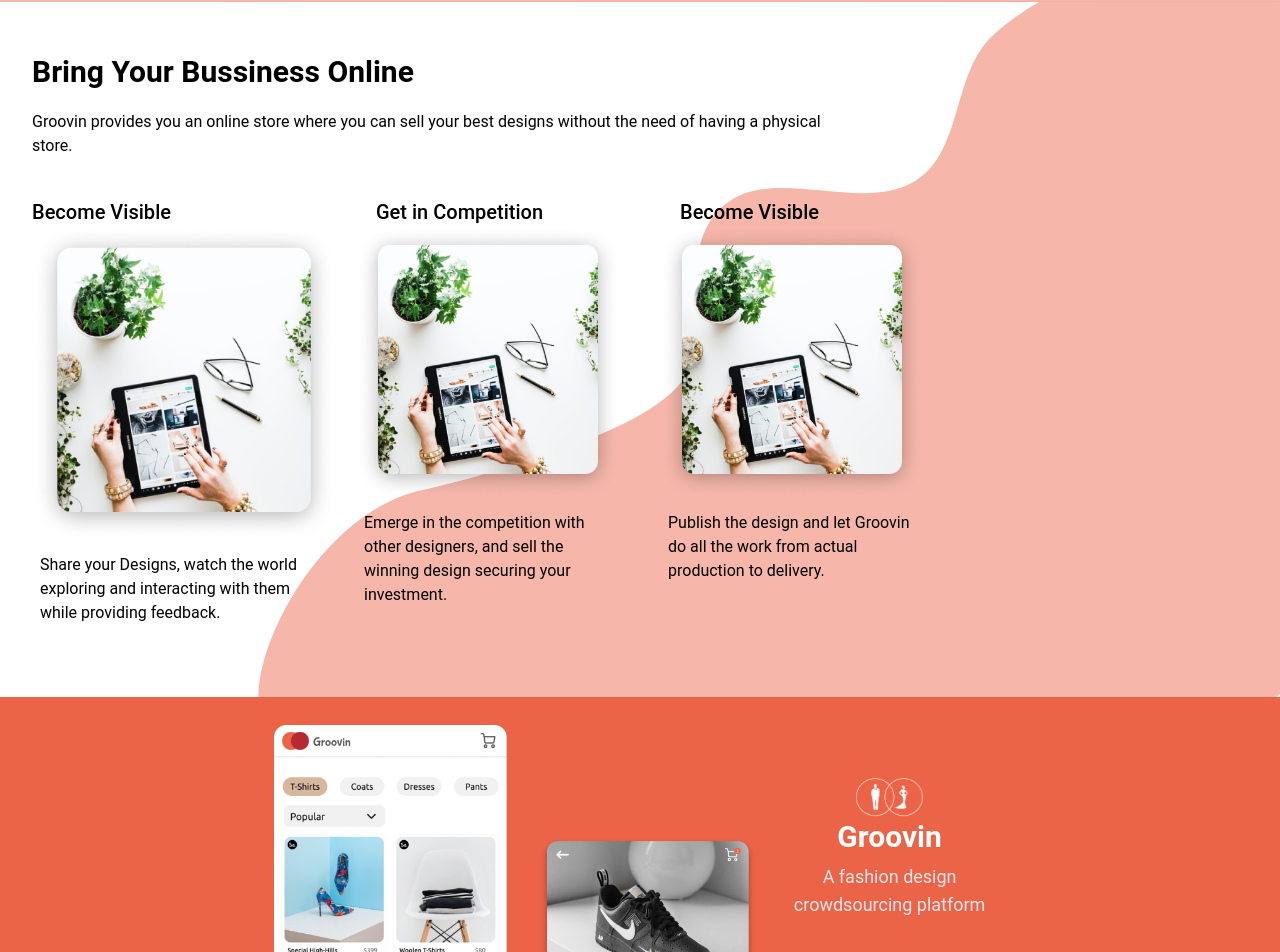
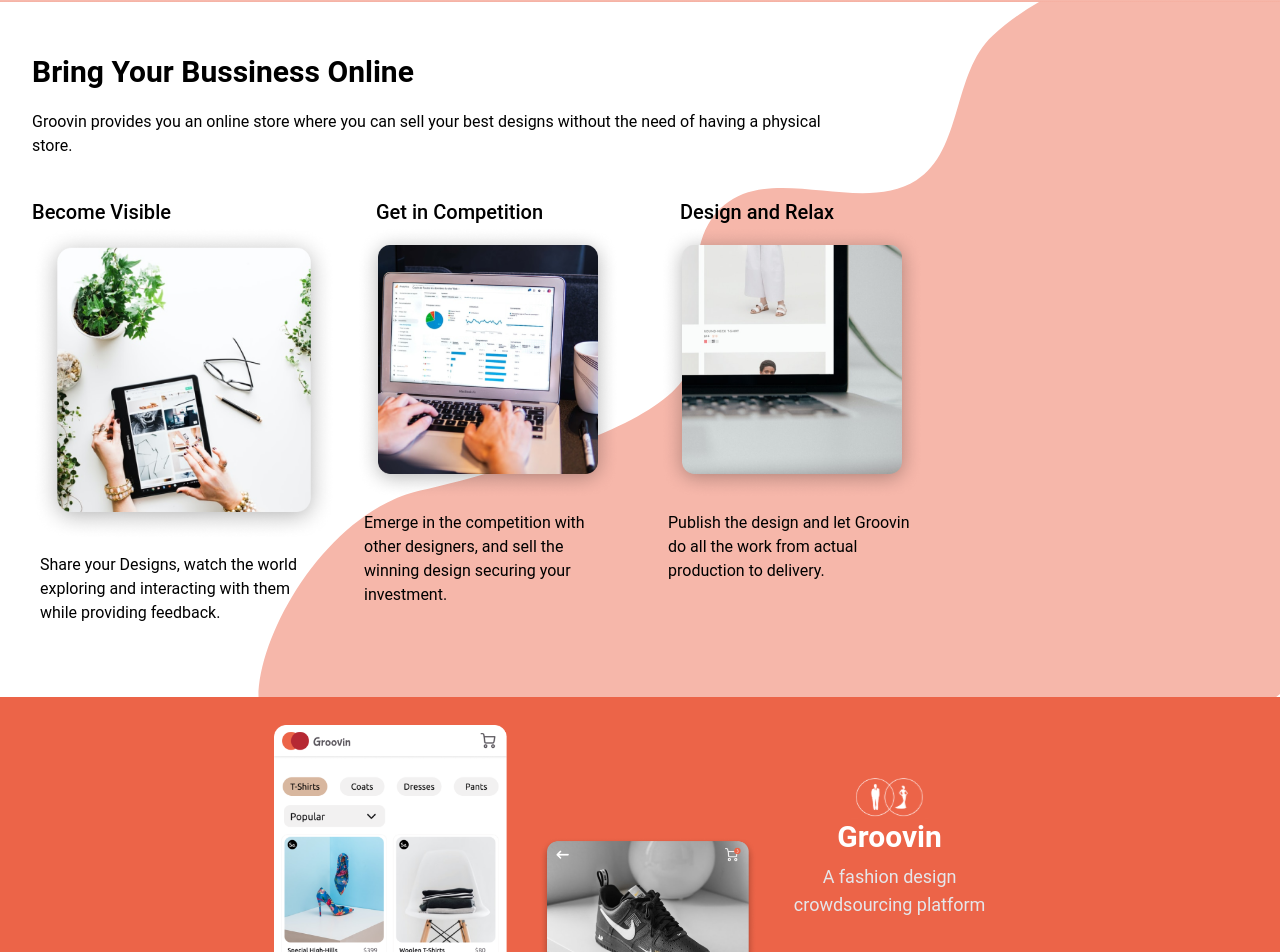
Before and after one commit to team-groovin/groovin-web, a Next.js app: page / in a window 1280 px wide. Shown: the part 771-1723 px from the top of the page. Built offline with nearby package versions, Linux system fonts and the light colour scheme.

Commit message:
bring your businness online

```diff
--- a/components/BringYourBusiness.jsx
+++ b/components/BringYourBusiness.jsx
@@ -15,12 +15,12 @@ export default function BringYourBusinessToUs(){
                 </div>
                 <div className="element p-5">
                     <h2 className="font-medium text-xl px-5">Get in Competition</h2>
-                    <img src="/img/become-visible.png" alt="Become visible" className={"w-full rounded block"}/>
+                    <img src="/img/compete.png" alt="Become visible" className={"w-full rounded block"}/>
                     <div className="py-3 px-2">Emerge in the competition with other designers, and sell the winning design securing your investment.</div>
                 </div>
                 <div className="element p-5">
-                    <h2 className="font-medium text-xl px-5">Become Visible</h2>
-                    <img src="/img/become-visible.png" alt="Become visible" className={"w-full rounded block"}/>
+                    <h2 className="font-medium text-xl px-5">Design and Relax</h2>
+                    <img src="/img/relax.png" alt="Become visible" className={"w-full rounded block"}/>
                     <div className="py-3 px-2">Publish the design and let Groovin do all the work from actual production to delivery.</div>
                 </div>
             </div>
```
Also changed, not shown: public/img/compete.png (added), public/img/relax.png (added).
